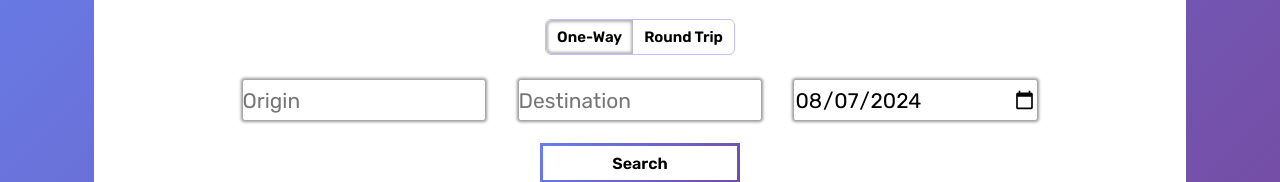
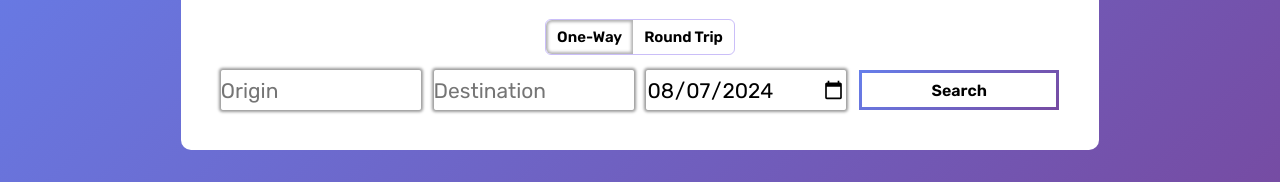
Before and after one commit to HimanshuRaj26198/flight-informative, a Next.js app: page / in a window 1280 px wide. Shown: the part 261-443 px from the top of the page. Built offline with nearby package versions, Linux system fonts and the light colour scheme; a web font is replaced by a local one.

Commit message:
Added all

```diff
--- a/src/app/_components/SearchForm/Searchorm.module.css
+++ b/src/app/_components/SearchForm/Searchorm.module.css
@@ -12,8 +12,8 @@
     border-radius: 2px;
     box-shadow: 0px 0px 3px 2px rgba(0, 0, 0, 0.4);
     position: relative;
-    width: 24%;
-    margin: 1%
+    /* width: 24%; */
+    /* margin: 1% */
 }
 
 
@@ -57,7 +57,7 @@
 
 
 .input_container input {
-    width: 100%;
+    width: 15vw;
     height: 5vh;
     min-width: 200px;
     border-radius: 4px;
```
